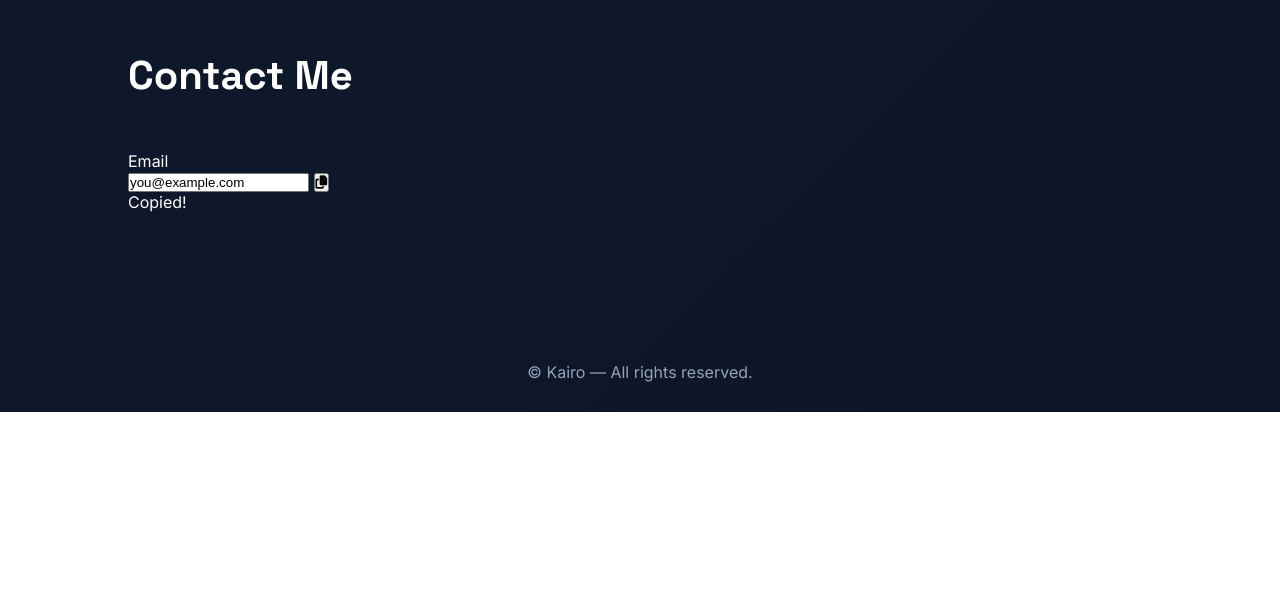
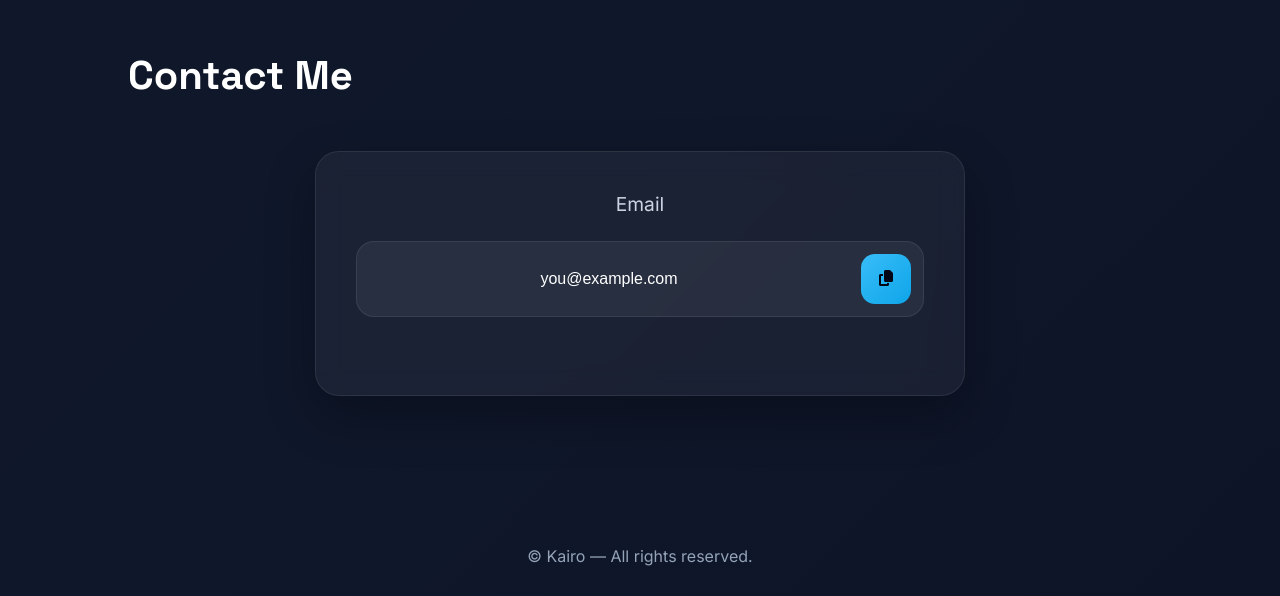
Before and after one commit to BelugaDeveloperYT/test2, a plain HTML site: page index.html in a window 1280 px wide. Shown: the part 2533-3129 px from the top of the page. Before the commit the page ends 2945 px from the top, so only its background shows below. Drawn offline with Linux system fonts and the light colour scheme.

Commit message:
Add contact card styles to style.css

```diff
--- a/style.css
+++ b/style.css
@@ -541,14 +541,147 @@ body {
   background: rgba(56,189,248,0.15);
 }
 
-/* CONTACT */
+/* =========================
+   CONTACT CARD
+========================= */
 
-.contact-text {
+.contact-card {
+
+  max-width: 650px;
+
+  margin: auto;
+
+  padding: 40px;
+
+  border-radius: 24px;
+
+  background:
+  rgba(255,255,255,0.05);
+
+  border:
+  1px solid rgba(255,255,255,0.08);
+
+  backdrop-filter: blur(14px);
+
+  text-align: center;
+
+  box-shadow:
+  0 20px 50px rgba(0,0,0,0.3);
+
+  transition: 0.3s ease;
+}
+
+.contact-card:hover {
+
+  transform:
+  translateY(-6px);
+
+  box-shadow:
+  0 25px 60px rgba(0,0,0,0.4);
+}
+
+/* LABEL */
+
+.contact-label {
+
+  font-size: 1.2rem;
+
+  margin-bottom: 25px;
+
   color: #cbd5e1;
+}
 
-  margin-bottom: 30px;
+/* COPY BOX */
 
-  font-size: 1.1rem;
+.copy-box {
+
+  display: flex;
+
+  align-items: center;
+
+  gap: 12px;
+
+  background:
+  rgba(255,255,255,0.06);
+
+  border:
+  1px solid rgba(255,255,255,0.08);
+
+  padding: 12px;
+
+  border-radius: 18px;
+}
+
+/* INPUT */
+
+.copy-box input {
+
+  flex: 1;
+
+  border: none;
+
+  outline: none;
+
+  background: transparent;
+
+  color: white;
+
+  font-size: 1rem;
+
+  text-align: center;
+}
+
+/* BUTTON */
+
+.copy-box button {
+
+  width: 50px;
+  height: 50px;
+
+  border: none;
+
+  border-radius: 14px;
+
+  background:
+  linear-gradient(
+    135deg,
+    #38bdf8,
+    #0ea5e9
+  );
+
+  color: #020617;
+
+  font-size: 1rem;
+
+  cursor: pointer;
+
+  transition: 0.3s ease;
+}
+
+.copy-box button:hover {
+
+  transform:
+  scale(1.08);
+
+  box-shadow:
+  0 10px 25px rgba(56,189,248,0.35);
+}
+
+/* COPIED MESSAGE */
+
+.copy-message {
+
+  margin-top: 18px;
+
+  color: #38bdf8;
+
+  opacity: 0;
+
+  transition: 0.3s ease;
+}
+
+.copy-message.show {
+  opacity: 1;
 }
 
 /* FOOTER */
```
